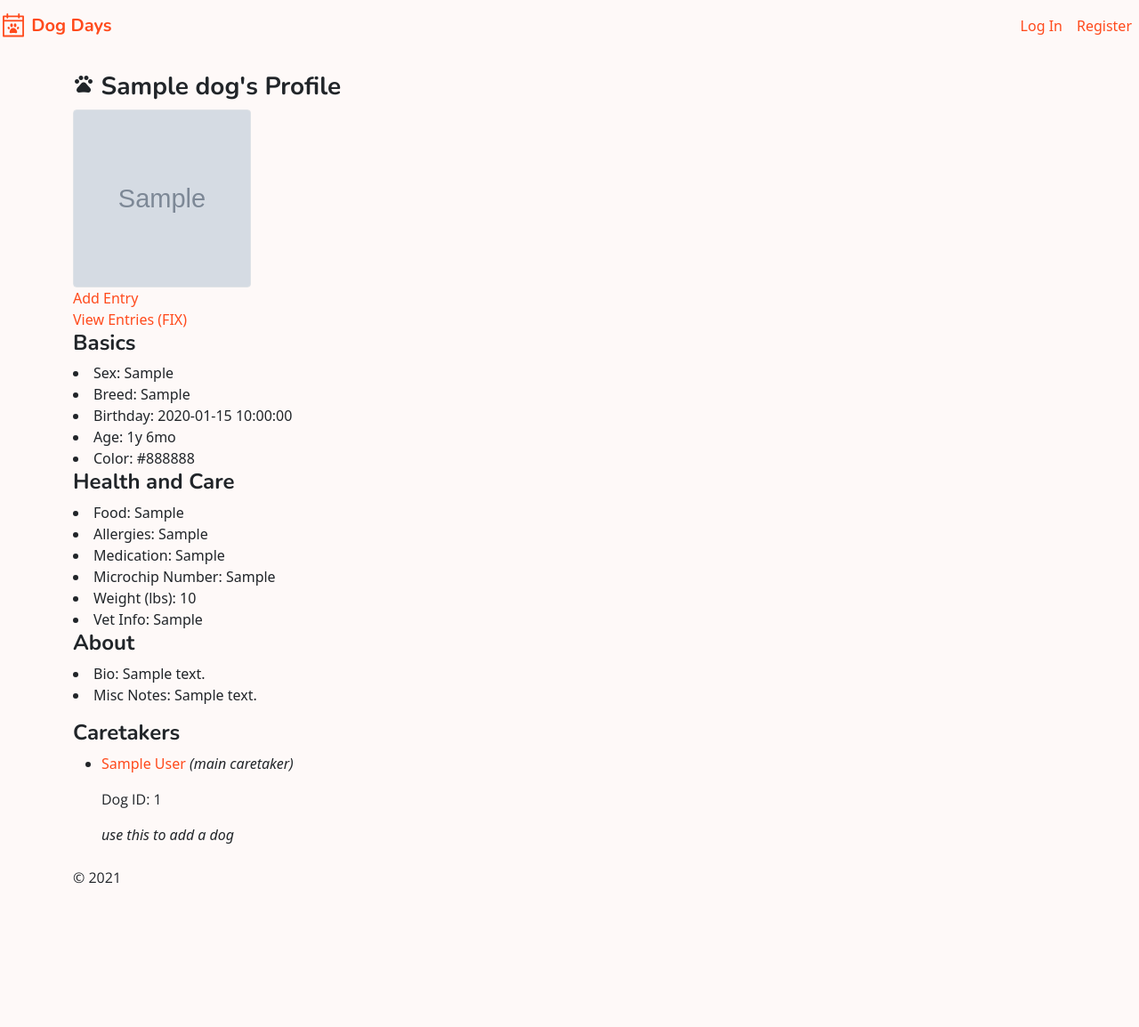
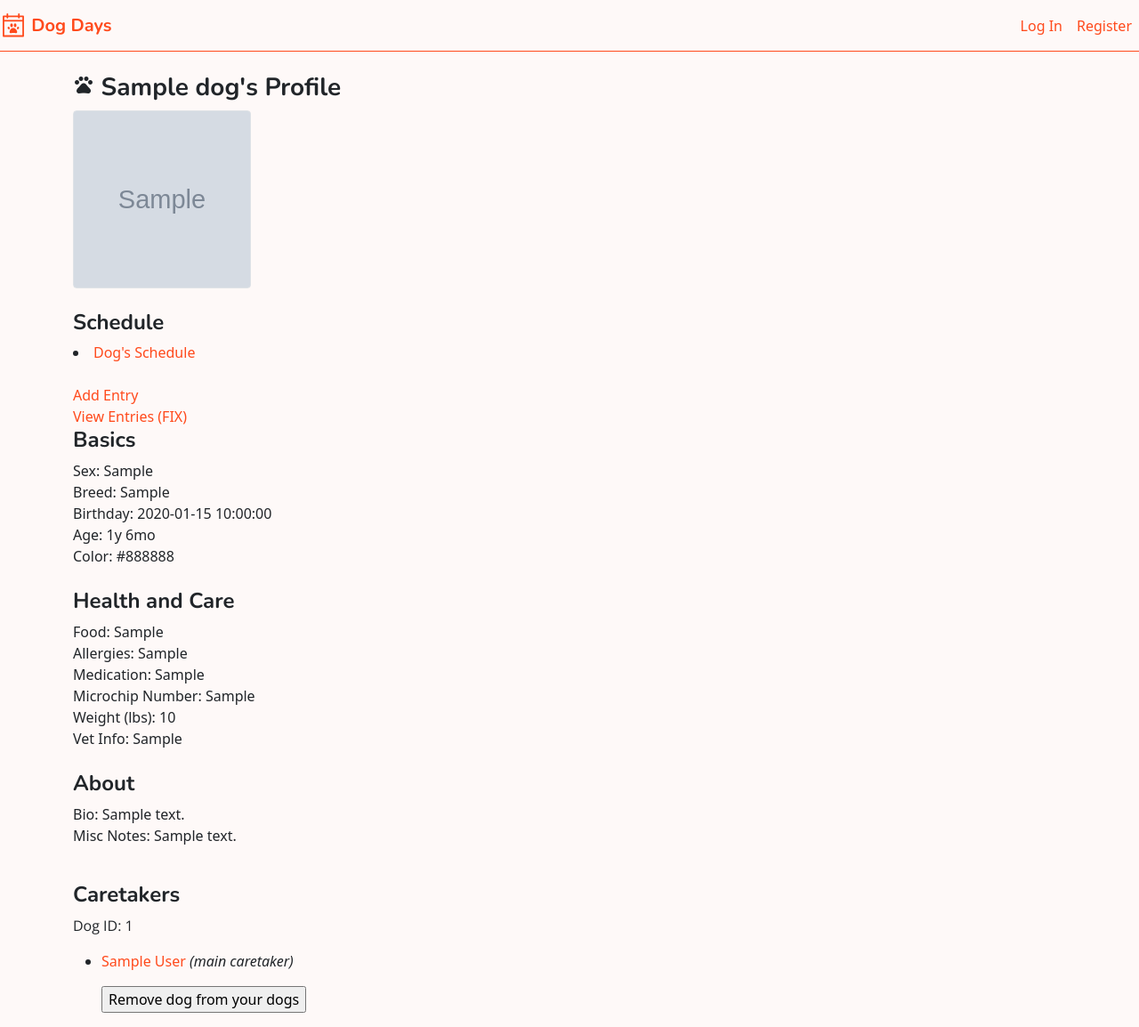
Before and after one commit to aprilso/dogdays, a Flask app: page /dogs/1 in a window 1280 px wide. Shown: the whole page at 89% size. Before the commit the page ends 993 px from the top, so only its background shows below. Run offline with Flask 2, Linux system fonts and the light colour scheme; tables that the repository leaves empty hold one stand-in row (values such as "Sample post"); grey boxes marked "Sample" are stand-in pictures; some libraries are stand-ins or nearby versions.

Commit message:
notes for remove dog button, doesn't work

```diff
--- a/crud.py
+++ b/crud.py
@@ -99,6 +99,13 @@ def assign_dog_to_human(user_id, dog_id, primary_user):
 
   return userdog
 
+def remove_dog(user_id, dog_id):
+  """Remove a dog from a user's care""" #check if it works
+
+  UserDog.query.filter(UserDog.user_id == user_id, UserDog.dog_id == dog_id).delete()
+  db.session.commit()
+
+
 # DELETE LATER
 # def dog_age(dog_id):
 #   """return the dog's age"""
@@ -144,12 +151,36 @@ def delete_entry(entry_id):
 def sort_entry_by_type(entry_type):
   """return display entries by type"""
   sorted_entries = Entry.query.filter(Entry.entry_type == entry_type).all()
+  return sorted_entries
 
-  return sorted_entries
 
 def get_entries_by_dog(dog_id):
   """Get all the entries for a dog"""
   return Entry.query.filter(Entry.dog_id == dog_id).all()
+
+
+def get_dog_entries_today(dog_id):
+  """Get all the entries for a dog that occurred today""" #not working
+
+  this_day = date.today() #but want just by year, month, day
+  year = this_day.year
+  month = this_day.month
+  day = this_day.day
+
+  entry_time = Entry.query.filter(Entry.time_happen == this_day).all()
+
+  # , Entry.time_happen.month == month, Entry.time_happen.day == day).all()
+  # entry_match = entry_time.filter(Entry.time_happen.day == day)
+  # today_year = datetime.now().year
+  # today_month = datetime.now().month
+
+  dog_entries = Entry.query.filter(Entry.dog_id == dog_id).all()
+  # today_entries = Entry.query.filter(Entry.time_happen == entry_time).all()
+  # return entry_time
+
+  #time_happen in the db is a datetime, but doesn't have a .year, .month or .day method
+
+  return this_day
 
 
 
--- a/server.py
+++ b/server.py
@@ -226,7 +226,8 @@ def new_dog_to_user():
     crud.assign_dog_to_human(user_id, dog_id, primary_user)
     flash("Success! New dog has been added with you as primary user")
 
-    return redirect("/")
+    # return redirect("/")
+    return redirect(f"/users/{ user_id }")
 
 
 @app.route("/lookup_dog", methods=["GET"])
@@ -264,7 +265,20 @@ def add_existing_dog():
 
     flash("Success! You have added this dog to your dogs!")
 
-    return redirect("/")
+    return redirect(f"/users/{ user_id }")
+
+@app.route("/dogs/<dog_id>/remove", methods=["DELETE"])
+def remove_dog(user_id, dog_id):
+    """removes an existing dog from a user"""
+
+    user_id = session["user_id"]
+
+    crud.remove_dog(user_id, dog_id)
+
+    flash("Dog has been removed from your care")
+
+    return redirect(f"/users/{ user_id }")
+
 
 
 
@@ -344,7 +358,9 @@ def view_entries(dog_id):
     entries = crud.get_entries_by_dog(dog_id)
     # session["dog_id"] = dog_id
 
-    return render_template("/all_entries.html", dog=dog, userdogs=userdogs, entries=entries, user=user)
+    today_entries = crud.get_dog_entries_today(dog_id)
+
+    return render_template("/all_entries.html", dog=dog, userdogs=userdogs, entries=entries, user=user, today_entries=today_entries)
 
 
 
--- a/src/main.css
+++ b/src/main.css
@@ -5,6 +5,7 @@ body {
     sans-serif;
   -webkit-font-smoothing: antialiased;
   -moz-osx-font-smoothing: grayscale;
+
 
   /* background-color: #F2EAE4; */
   /* background-color: #F2994B; */
@@ -15,5 +16,5 @@ code {
   font-family: source-code-pro, Menlo, Monaco, Consolas, "Courier New",
     monospace;
 
-    background-color: #F2994B;
+
 }
--- a/static/css/mine.css
+++ b/static/css/mine.css
@@ -96,6 +96,21 @@ section {
   column-rule: 2px double;
 } */
 
+.bordered-orange{
+  border: thin solid;
+  color:#ff4a1c;
+  border-radius: 5px;
+  margin: 2%;
+  padding: 2%;
+}
+
+.orange {
+  color:#ff4a1c;
+}
+
+.padded {
+  padding: 2%;
+}
 
 /* FORM settings */
 
@@ -144,8 +159,8 @@ label {
 .mini-pic {
   object-fit: contain;
   object-position: center;
-  width: 75px;
-  height: 75px;
+  width: 100px;
+  height: 100px;
   background-size: cover;
   background-position: center center;
   background-repeat: no-repeat;
@@ -157,7 +172,18 @@ label {
   background-size: cover;
 }
 
+.footer {
+  position: relative;
+  padding: 10px 10px 0px 10px;
+  bottom: 0;
+  width: 100%;
+}
 
+ul.no-bullets {
+  list-style-type: none; /* Remove bullets */
+  padding: 0; /* Remove padding */
+  margin: 0; /* Remove margins */
+}
 
 /* FROM the best-of-bootstrap.css */
 
@@ -166,6 +192,10 @@ label {
 /* Navbar background */
 .navbar-custom-theme {
   background: #fef9f8;
+  /* background: #f8efed; */
+
+  border-bottom: thin solid #ff4a1c;
+
   /* background:#F23838; */
   /* background: #3d3d3d; */
   /* background:	#c66d3a; */
@@ -176,6 +206,7 @@ label {
 /* Color of the logo */
 .navbar-custom-theme .navbar-brand {
   color:#ff4a1c;
+
 }
 
 /* Color of logo when you hover on it */
@@ -194,6 +225,7 @@ label {
 {
   color:#3d3d3d;
   text-decoration: none;
+
 }
 
 /* Change border color of navbar-toggler */
--- a/templates/base.html
+++ b/templates/base.html
@@ -67,9 +67,9 @@
 
 {% block after_body %}{% endblock %}
 
-<footer class="centering-content-demo container mt-4">
+<!-- <footer class="centering-content-demo container mt-4 footer">
   <p>&copy; 2021</p><br>
-</footer>
+</footer> -->
 
 <!-- Javascript scripts from Bootstrap -->
 <script src="https://code.jquery.com/jquery-3.3.1.slim.min.js" integrity="sha384-q8i/X+965DzO0rT7abK41JStQIAqVgRVzpbzo5smXKp4YfRvH+8abtTE1Pi6jizo" crossorigin="anonymous"></script>
--- a/templates/dog_profile.html
+++ b/templates/dog_profile.html
@@ -1,5 +1,5 @@
 {% extends 'base.html' %}
-{% block title %} {% endblock %}
+{% block title %}Dog Profile {% endblock %}
 
 {% block body %}
 
@@ -18,39 +18,49 @@
     <input type="file" name="dog-photo">
     <input type="submit">
   </form> -->
-<!--
-  <li><a href="http://localhost:3000/dogs/{{ dog.dog_id}}/schedule">Dog's Schedule</a></li> -->
-
+  <br>
+  <h4>Schedule</h4>
+  <!-- put in separate column -->
+  <li><a href="http://localhost:3000/dogs/{{ dog.dog_id}}/schedule">Dog's Schedule</a></li>
+  <br>
   <a href="/dogs/{{ dog.dog_id}}/entries"> Add Entry</a>
   <br>
   <a href="/dogs/{{ dog.dog_id}}/view-entries">View Entries (FIX)</a>
 
+  <br>
   <h4>Basics </h4>
+  <ul class="no-bullets">
     <li>Sex: {{ dog.sex }}
     <li>Breed: {{ dog.breed }}
     <li>Birthday: {{ dog.dob }}
     <li>Age: {{ dog_age }}
     <li>Color: {{ dog.primary_color}}
-
-  <!-- ASK: How to do this cleaner with loop? -->
+  </ul>
+  <br>
   <!-- <p>(Update info link)</p> -->
 
-
   <h4>Health and Care</h4>
+  <ul class="no-bullets">
     <li>Food: {{dog.food}}
     <li>Allergies: {{dog.allergies}}
     <li>Medication: {{dog.medication}}
     <li>Microchip Number: {{dog.microchip_num}}
     <li>Weight (lbs): {{dog.weight}}
     <li>Vet Info: {{dog.medical_info}}
+  </ul>
+  <br>
+  <h4>About</h4>
+  <ul class="no-bullets">
+  <li>Bio: {{ dog.bio }}
+  <li>Misc Notes: {{dog.misc_notes}}
+  </ul>
+  <br>
 
-  <h4>About</h4>
-  <li>Bio: {{ dog.bio }}
 
-  <li>Misc Notes: {{dog.misc_notes}}
 
   <p>
     <h4>Caretakers</h4>
+    <p>Dog ID: {{dog.dog_id}}</p>
     <ul>
       {% for userdog in userdogs %}
 
@@ -63,13 +73,15 @@
       </li>
       {% endfor %}
 
+
   </p>
-  <p>Dog ID: {{dog.dog_id}}</p>
-  <i>use this to add a dog </i>
+    <form action="/dogs/{{ dog.dog_id }}/remove" method="DELETE">
+      <input type="submit" value="Remove dog from your dogs">
+    </form>
 </section>
 
 
 
 
 
-{% endblock body%}
+{% endblock body %}
--- a/templates/login.html
+++ b/templates/login.html
@@ -3,9 +3,7 @@
   <head>
     <meta charset="utf-8">
     <meta name="viewport" content="width=device-width, initial-scale=1, shrink-to-fit=no">
-    <meta name="description" content="">
-    <meta name="author" content="">
-    <link rel="icon" href="../../../../favicon.ico">
+
 
     <title>Dog Days - Sign In</title>
 
--- a/templates/new_entry.html
+++ b/templates/new_entry.html
@@ -31,7 +31,9 @@
         </p>
 
         <p>
-        <label for="notes">Notes</label><input type="text" name="notes" placeholder="optional">
+        <label for="notes">Notes</label>
+        <br>
+        <textarea id="notes" name="notes" placeholder="optional" rows="2" cols="35"></textarea>
         </p>
 
         <p>
--- a/templates/new_user.html
+++ b/templates/new_user.html
@@ -30,7 +30,7 @@
 </form> -->
 
 
-<body class="text-center new-user">
+<section class="text-center new-user">
   <form class="form-signin" action="/users" method="POST">
     <img class="mb-4" src="static/images/DogDaysLogo_RedOrange.svg" alt="" width="72" height="72">
     <h1 class="h3 mb-3">Create a new account</h1>
@@ -56,8 +56,6 @@
       <a href="/login">Login here</a></p>
 
   </form>
-</body>
-
-
+</section>
 
 {% endblock body %}
--- a/templates/your_profile.html
+++ b/templates/your_profile.html
@@ -8,6 +8,7 @@
 <section class="centering-content-demo container mt-4">
   <!-- {{ today }} -->
   <h3><span class="material-icons">person</span> Welcome, {{ user.first_name }}</h3>
+  <hr width=50%>
   <div class="row">
     <div class="column">
     <h4>Info</h4>
@@ -45,7 +46,7 @@
         <a href="/add_dog">+ Add a dog</a>
       </section>
 
-  </div
+    </div>
 
 
   </section>
```
Also changed, not shown: templates/all_entries.html (+20 -6 lines). Lines whose indentation alone changed are shown as unchanged.
